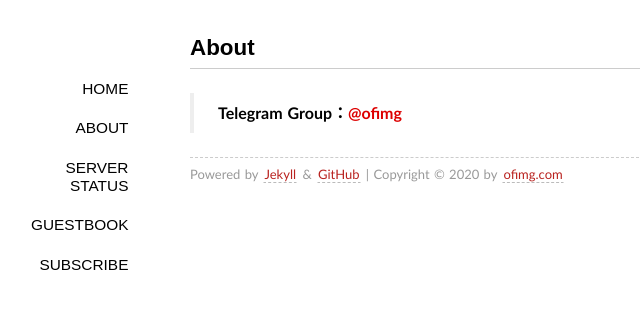
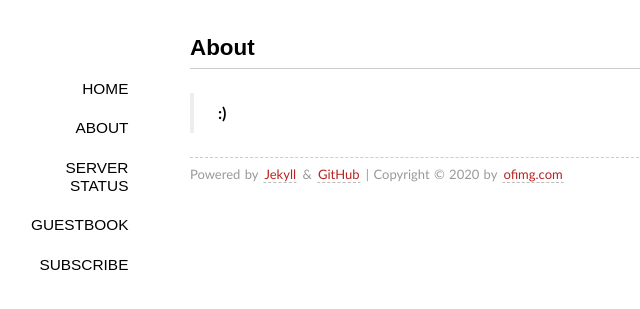
Before and after one commit to imgs/hello, a Jekyll site: the page built from about/index.md, in a window 1280 px wide. Shown: the top 309 px of the page, without its empty margins (0-640 px from the left). Built offline with Jekyll 4.4.1, drawn with Linux system fonts in a browser that asks for light colours; some web fonts are replaced.

Commit message:
Update index.md

```diff
--- a/about/index.md
+++ b/about/index.md
@@ -4,4 +4,4 @@ layout: page
 comments: no
 ---
 
-> **Telegram Group：[@ofimg](https://t.me/ofimg)**
+> **:)**
```
